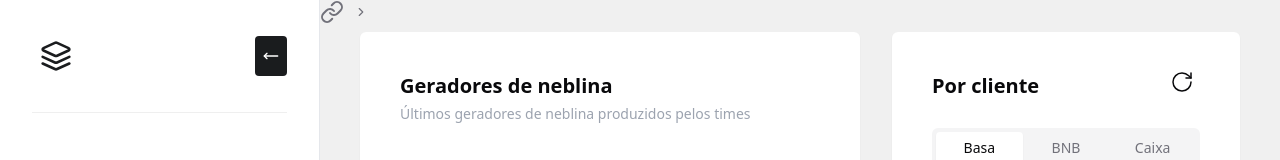
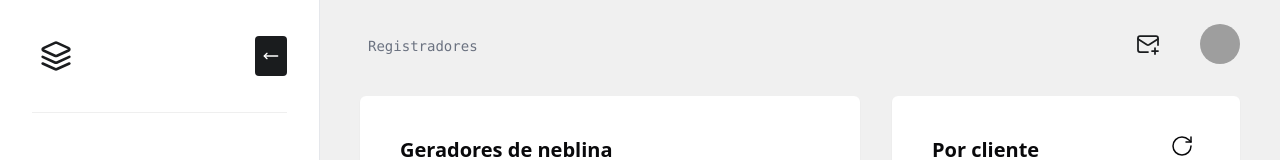
Before and after one commit to ericolvr/serial-front, a React (Vite) app: page / in a window 1280 px wide. Shown: the top 160 px of the page. Built offline with nearby package versions, Linux system fonts and the light colour scheme; no server answers; grey boxes are pictures that could not be loaded.

Commit message:
changed navbar

```diff
--- a/src/screens/dashboard.tsx
+++ b/src/screens/dashboard.tsx
@@ -1,13 +1,20 @@
 import { useContext } from "react";
 import { Button } from "@/components/ui/button";
-import { Link, RotateCw } from "lucide-react";
+import { RotateCw } from "lucide-react";
+import { Link } from "react-router-dom";
 import { AuthContext } from "@/contexts/general";
 import { Sidebar } from "@/components/app/sidebar";
-import { Navbar } from "@/components/app/navbar";
 import { Last } from "@/components/app/dashboard/last";
 import { Chart } from "@/components/app/dashboard/chart";
 import { TabClients } from "@/components/app/dashboard/tabs";
-import { Breadcrumb, BreadcrumbList, BreadcrumbItem, BreadcrumbLink, BreadcrumbSeparator, BreadcrumbPage } from "@/components/ui/breadcrumb";
+import {
+    Breadcrumb,
+    BreadcrumbList,
+    BreadcrumbItem,
+    BreadcrumbPage
+} from "@/components/ui/breadcrumb";
+import { Messages } from "@/components/app/messages";
+import { UserActions } from "@/components/app/userActions";
 
 
 export function Dashboard() {
@@ -17,17 +24,25 @@ export function Dashboard() {
         <div className="flex">
             <Sidebar />
             <div className={ opened ? "flex-1 bg-[#f0f0f0]" : "flex-1 bg-[#f0f0f0] h-full" }>
-                {/* <Navbar first="Dashboard" /> */}
+                <section className="flex pt-6 pr-10 pb-6 pl-9 justify-between">
+                    <div className="justify-start pt-3 pl-3">
                         <Breadcrumb>
                             <BreadcrumbList>
                                 <BreadcrumbItem>
                                     <Link to="/">
-                                <BreadcrumbLink className="font-mono text-[#000000] text-md">Dashboard</BreadcrumbLink>
+                                    <BreadcrumbPage className="font-mono text-gray-500 text-md">Registradores</BreadcrumbPage>
                                     </Link>
                                 </BreadcrumbItem>
-                        <BreadcrumbSeparator />
                             </BreadcrumbList>
                         </Breadcrumb>
+                    </div>
+                    <div className='justify-end'>
+                        <div className="flex justify-between">
+                            <Messages />
+                            <UserActions />
+                        </div>
+                    </div>
+                </section>
 
                 <section className="h-auto pt-2 pl-10 pr-10 mb-10">
                     <div className="grid grid-cols-12 gap-8">
```
Lines whose indentation alone changed are shown as unchanged.
